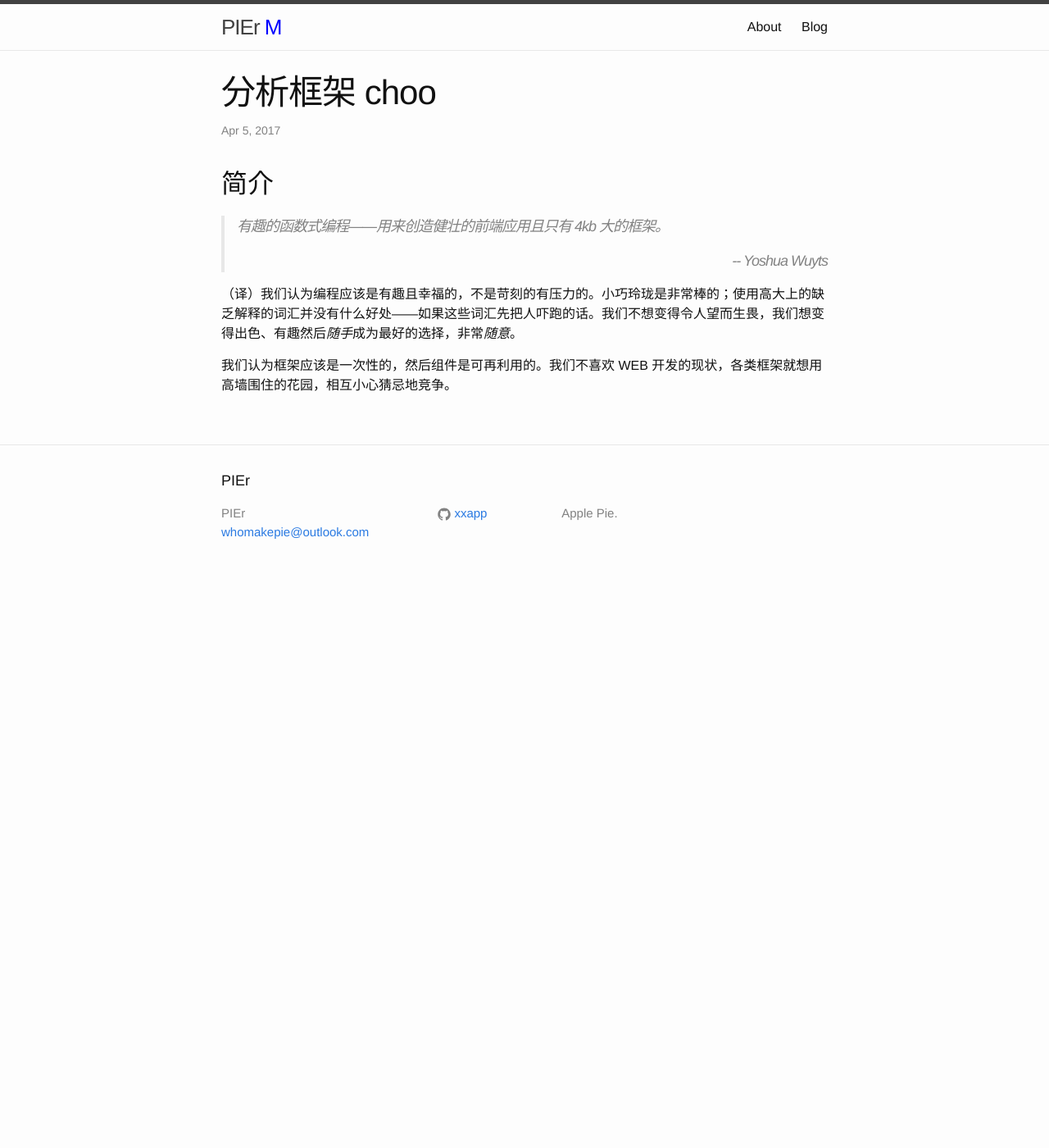
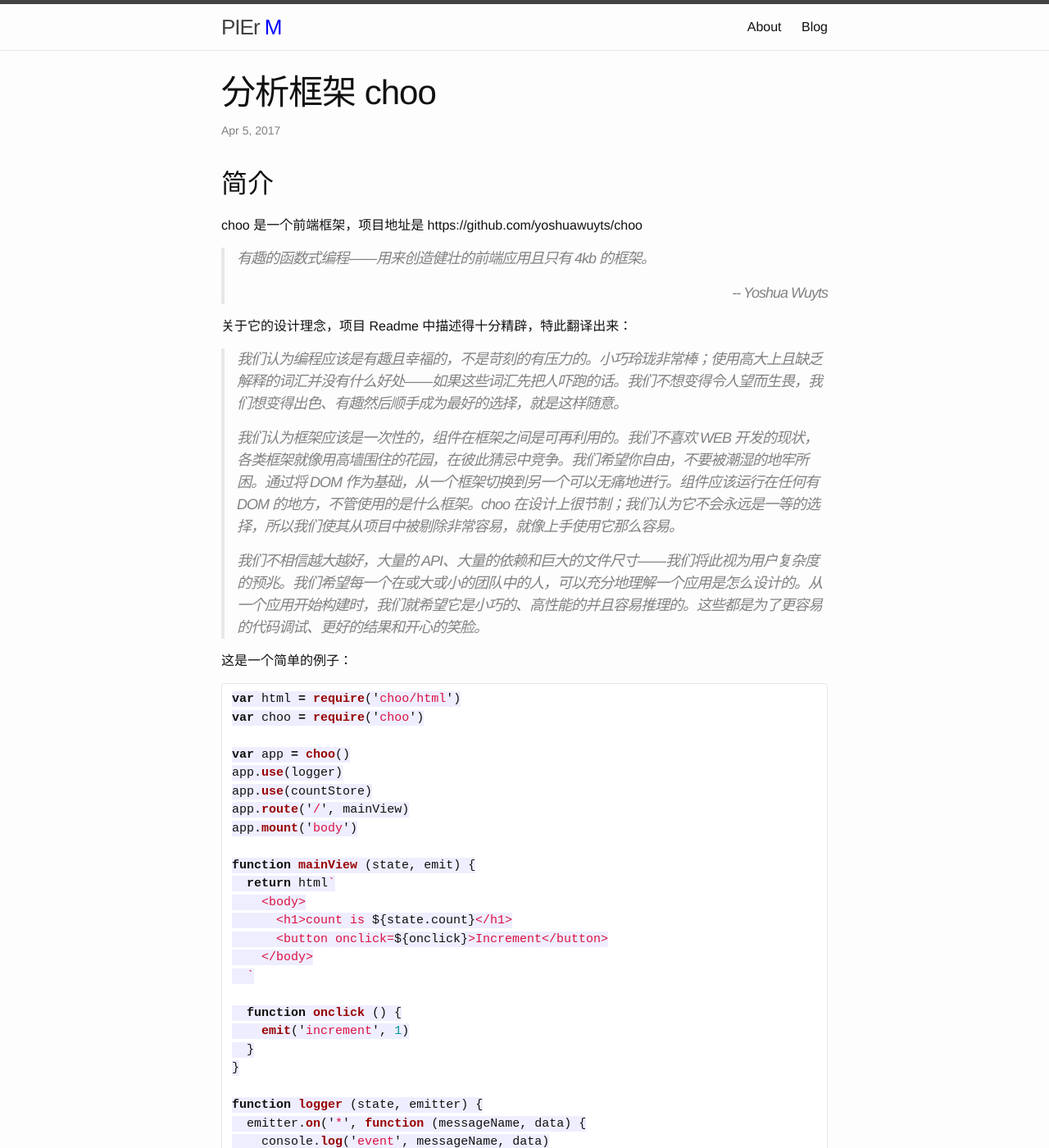
Before and after one commit to xxapp/xxapp.github.io, a Jekyll site: the page built from _posts/2017-04-05-analyze-choo.md, in a window 1280 px wide and 1400 px high. Shown: the whole window at 82% size. Built offline with Jekyll 4.4.1, drawn with Linux system fonts in a browser that asks for light colours; some of the changed text lies outside the part shown.

Commit message:
完成分析choo

````diff
--- a/_posts/2017-04-05-analyze-choo.md
+++ b/_posts/2017-04-05-analyze-choo.md
@@ -7,10 +7,93 @@
 
 ## 简介
 
-> 有趣的函数式编程——用来创造健壮的前端应用且只有 4kb 大的框架。
+choo 是一个前端框架，项目地址是 https://github.com/yoshuawuyts/choo
+
+> 有趣的函数式编程——用来创造健壮的前端应用且只有 4kb 的框架。
 >
 > <div align="right">-- <cite>Yoshua Wuyts</cite></div>
 
-（译）我们认为编程应该是有趣且幸福的，不是苛刻的有压力的。小巧玲珑是非常棒的；使用高大上的缺乏解释的词汇并没有什么好处——如果这些词汇先把人吓跑的话。我们不想变得令人望而生畏，我们想变得出色、有趣然后*随手*成为最好的选择，非常*随意*。
+关于它的设计理念，项目 Readme 中描述得十分精辟，特此翻译出来：
 
-我们认为框架应该是一次性的，然后组件是可再利用的。我们不喜欢 WEB 开发的现状，各类框架就想用高墙围住的花园，相互小心猜忌地竞争。
+> 我们认为编程应该是有趣且幸福的，不是苛刻的有压力的。小巧玲珑非常棒；使用高大上且缺乏解释的词汇并没有什么好处——如果这些词汇先把人吓跑的话。我们不想变得令人望而生畏，我们想变得出色、有趣然后*顺手*成为最好的选择，就是这样*随意*。
+>
+> 我们认为框架应该是一次性的，组件在框架之间是可再利用的。我们不喜欢 WEB 开发的现状，各类框架就像用高墙围住的花园，在彼此猜忌中竞争。我们希望你自由，不要被潮湿的地牢所困。通过将 DOM 作为基础，从一个框架切换到另一个可以无痛地进行。组件应该运行在任何有 DOM 的地方，不管使用的是什么框架。choo 在设计上很节制；我们认为它不会永远是一等的选择，所以我们使其从项目中被剔除非常容易，就像上手使用它那么容易。
+>
+> 我们不相信越大越好，大量的 API、大量的依赖和巨大的文件尺寸——我们将此视为用户复杂度的预兆。我们希望每一个在或大或小的团队中的人，可以充分地理解一个应用是怎么设计的。从一个应用开始构建时，我们就希望它是小巧的、高性能的并且容易推理的。这些都是为了更容易的代码调试、更好的结果和开心的笑脸。
+
+这是一个简单的例子：
+
+``` js
+var html = require('choo/html')
+var choo = require('choo')
+
+var app = choo()
+app.use(logger)
+app.use(countStore)
+app.route('/', mainView)
+app.mount('body')
+
+function mainView (state, emit) {
+  return html`
+    <body>
+      <h1>count is ${state.count}</h1>
+      <button onclick=${onclick}>Increment</button>
+    </body>
+  `
+
+  function onclick () {
+    emit('increment', 1)
+  }
+}
+
+function logger (state, emitter) {
+  emitter.on('*', function (messageName, data) {
+    console.log('event', messageName, data)
+  })
+}
+
+function countStore (state, emitter) {
+  state.count = 0
+  emitter.on('increment', function (count) {
+    state.count += count
+    emitter.emit('render')
+  })
+}
+```
+
+可以看出 choo 的 API 设计非常简洁。熟悉 express 的同学应该也看出它们之间的几分相似。
+
+首先实例化了一个 app 对象，注册了 logger 插件和 countStore 插件，然后定义了一个路由并指定视图，最后将应用挂载到文档中。通过这些简单的 API 就可以实现一个前端路由+单向数据流+全局状态管理的单页面应用，配合 `app.toString` 还可以实现服务端渲染。
+
+## 源码分析
+
+### 全局状态管理和事件系统
+
+一个 app 实例中有两个个支撑应用结构的对象：
+
+``` js
+var bus = nanobus()                 // 全局事件的实例，可以监听事件和发射事件
+var state = {}                      // 全局状态对象，路由状态和文档等加载状态虽然没有存储在这里，但是为了方便说明，也将它们归为 state 的一部分
+```
+
+从上面的示例中可以看出，state 和 emitter(bus) 这两个对象是贯穿应用的始终的，state 存储应用大部分的状态信息，emitter 用来定义一些响应式操作，例子中就是利用 emitter 注册了一个 `increment` 事件，在处理函数中修改了 state，并触发框架内部注册的 `render` 事件。在用户点击按钮的时候会触发 `increment` 事件。
+
+### 视图函数
+
+视图部分使用了一个叫做 `bel` 的外部依赖，它可以将 ES6 新增的模板字符串转换为 DOM 节点，以备后续的视图更新使用。
+
+### 视图更新
+
+无论是路由改变引发的，还是全局状态改变引发的，都是需要触发 `render` 事件来更新整个视图，当然框架对此做了一些优化。
+
+``` js
+tree = router(createLocation())
+rerender = nanoraf(function () {
+    var newTree = router(createLocation())
+    tree = nanomorph(tree, newTree)
+})
+
+bus.on('render', rerender)
+```
+
+`router(createLocation())` 根据最开始定义的路由及视图函数返回最新状态的 DOM 节点。nanomorph 的作用是根据原来的 DOM 节点和新的 DOM 节点做差异更新。（注意这里的差异算法是根据真实的 DOM 节点进行的）nanoraf 利用 `requestAnimationFrame` 进一步优化了视图更新的性能。
````
